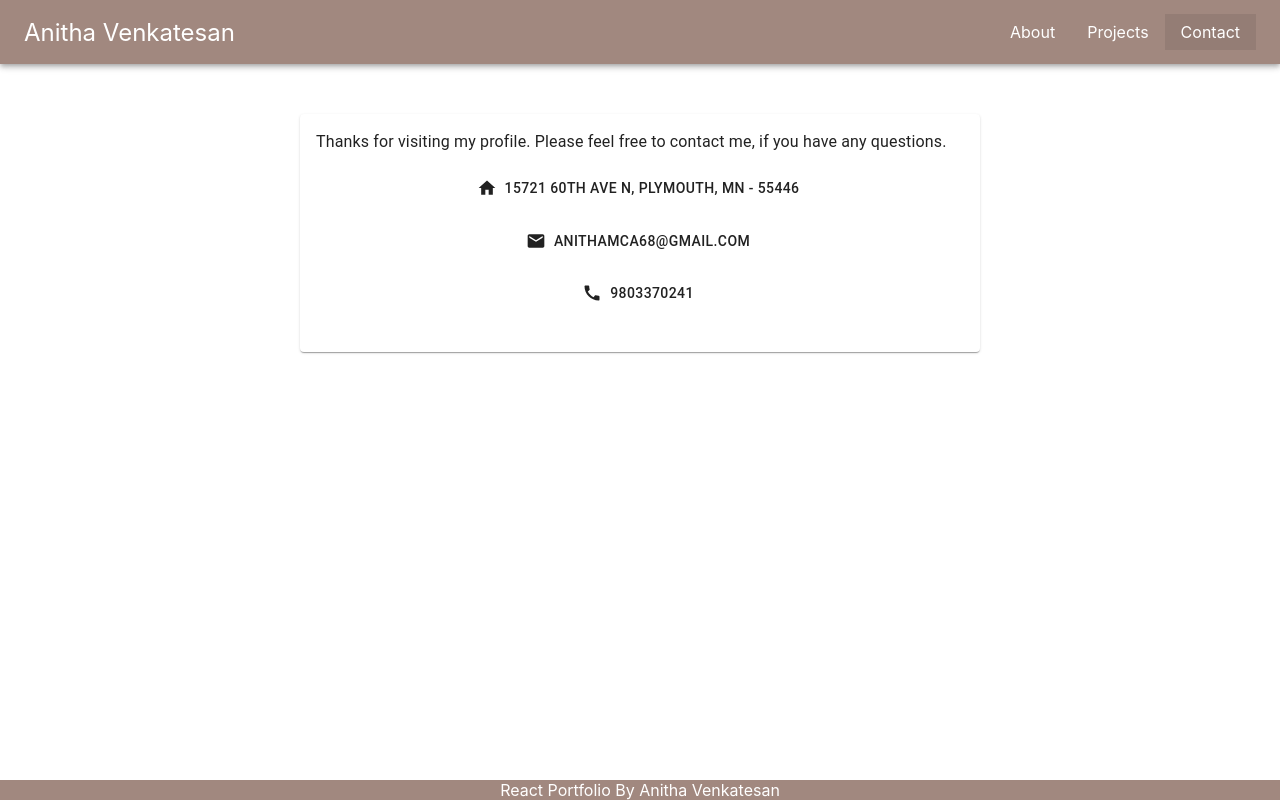
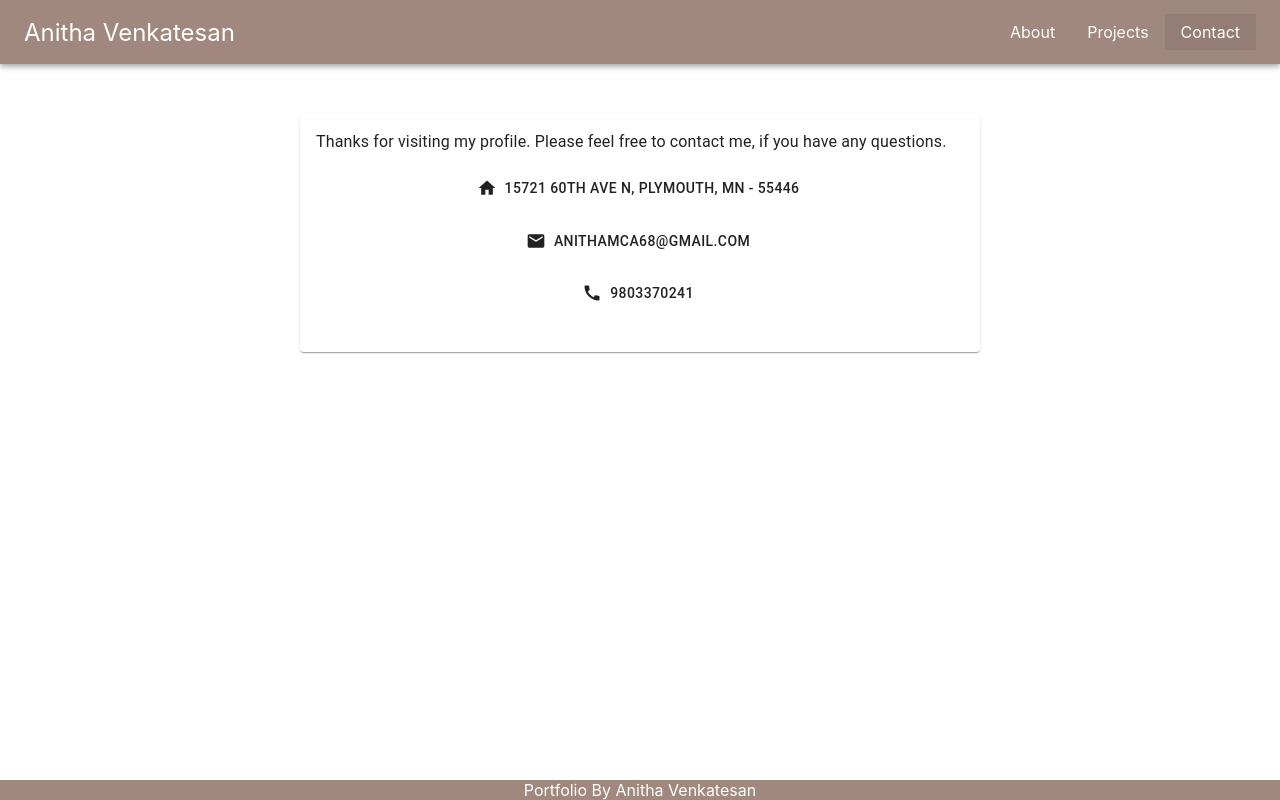
Before and after one commit to Anitha-Venkatesan/react-portfolio, a React (Create React App) app: page /contact in a window 1280 px wide. Built offline with nearby package versions, Linux system fonts and the light colour scheme; the HTML template or start-up script is replaced by a standard one.

Commit message:
footer content changed

```diff
--- a/src/components/Footer.js
+++ b/src/components/Footer.js
@@ -17,7 +17,7 @@ const useStyles = makeStyles({
 function FooterComponent() {
     const classes = useStyles();
     return (
-        <footer className={classes.root}>React Portfolio By Anitha Venkatesan</footer>
+        <footer className={classes.root}>Portfolio By Anitha Venkatesan</footer>
     )
 
 }
```
